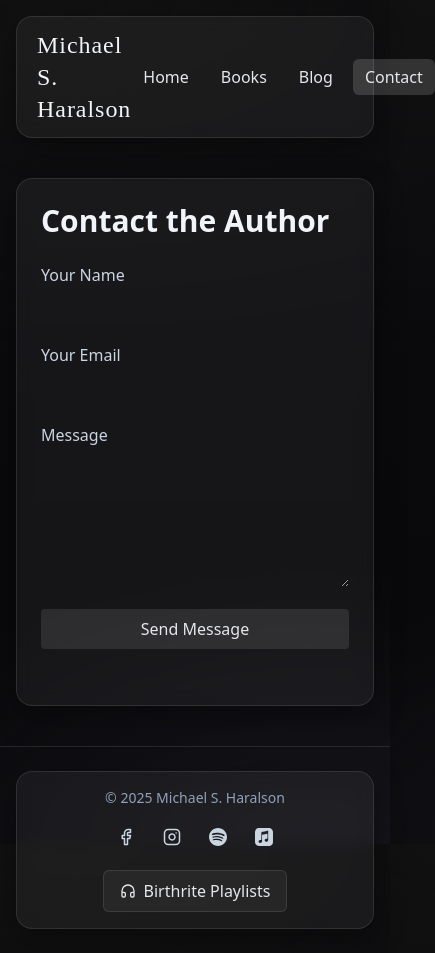
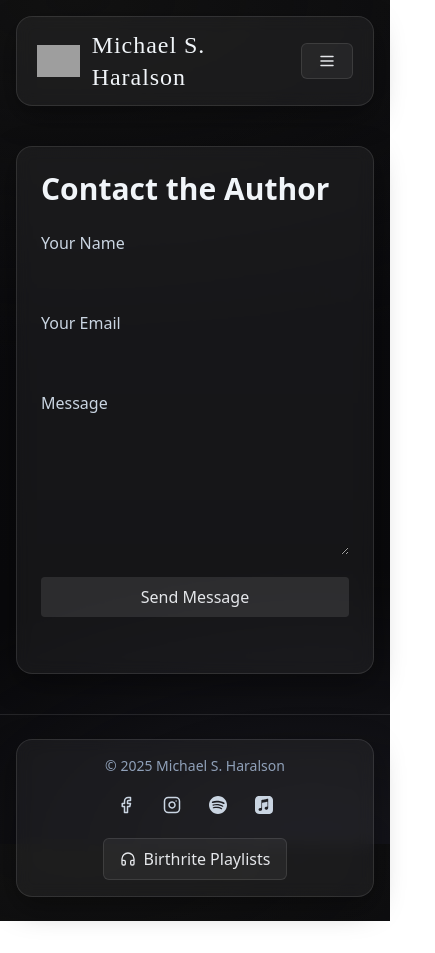
Before and after one commit to atheriot827/maleficia, a React app: page /contact in a window 390 px wide. Shown: the whole page, 435 px wide, since content can reach past the window. After the commit the page ends 921 px from the top, so only its background shows below. Built offline with nearby package versions, Linux system fonts and the light colour scheme; grey boxes are pictures that could not be loaded; a web font is replaced by a local one.

Commit message:
feat(nav): add Radix mobile menu and active NavLink styles

```diff
--- a/src/AppRouter.tsx
+++ b/src/AppRouter.tsx
@@ -1,18 +1,25 @@
 import React from "react";
 import { BrowserRouter as Router, Routes, Route, NavLink } from "react-router-dom";
+import * as DropdownMenu from "@radix-ui/react-dropdown-menu";
+import { Menu } from "lucide-react";
 import Home from "./pages/Home";
 import Books from "./pages/Books";
 import Blog from "./pages/Blog";
 import Contact from "./pages/Contact";
 import Footer from "./components/Footer";
 
-const AppRouter = () => (
+const AppRouter: React.FC = () => {
+  return (
     <Router>
       <div className="min-h-screen flex flex-col">
         <nav className="sticky top-0 z-20 mx-auto mt-4 max-w-5xl px-4 w-full">
           <div className="glass flex items-center justify-between px-5 py-3">
+            <NavLink to="/" className="flex items-center gap-3">
+              <img src="/assets/logo/moonfire-logo.png" alt="Michael S. Haralson logo" className="h-8 w-auto" />
               <div className="gothic text-2xl text-slate-100">Michael S. Haralson</div>
-          <div className="flex gap-2">
+            </NavLink>
+            <div className="flex items-center gap-2">
+              <div className="hidden md:flex gap-2">
                 <NavLink
                   className={({ isActive }) =>
                     `px-3 py-1.5 rounded-md transition ${isActive ? 'bg-white/15' : 'hover:bg-white/10'}`
@@ -47,6 +54,31 @@ const AppRouter = () => (
                   Contact
                 </NavLink>
               </div>
+              {/* Mobile menu */}
+              <div className="md:hidden">
+                <DropdownMenu.Root>
+                  <DropdownMenu.Trigger asChild>
+                    <button aria-label="Open menu" className="btn btn-ghost focus-ring">
+                      <Menu size={18} />
+                    </button>
+                  </DropdownMenu.Trigger>
+                  <DropdownMenu.Content className="glass px-2 py-2 mt-2" align="end">
+                    <DropdownMenu.Item asChild>
+                      <NavLink className="block px-3 py-2 rounded hover:bg-white/10" to="/" end>Home</NavLink>
+                    </DropdownMenu.Item>
+                    <DropdownMenu.Item asChild>
+                      <NavLink className="block px-3 py-2 rounded hover:bg-white/10" to="/books">Books</NavLink>
+                    </DropdownMenu.Item>
+                    <DropdownMenu.Item asChild>
+                      <NavLink className="block px-3 py-2 rounded hover:bg-white/10" to="/blog">Blog</NavLink>
+                    </DropdownMenu.Item>
+                    <DropdownMenu.Item asChild>
+                      <NavLink className="block px-3 py-2 rounded hover:bg-white/10" to="/contact">Contact</NavLink>
+                    </DropdownMenu.Item>
+                  </DropdownMenu.Content>
+                </DropdownMenu.Root>
+              </div>
+            </div>
           </div>
         </nav>
         <main className="flex-1">
@@ -61,5 +93,6 @@ const AppRouter = () => (
       </div>
     </Router>
   );
+};
 
 export default AppRouter;
```
Lines whose indentation alone changed are shown as unchanged.
